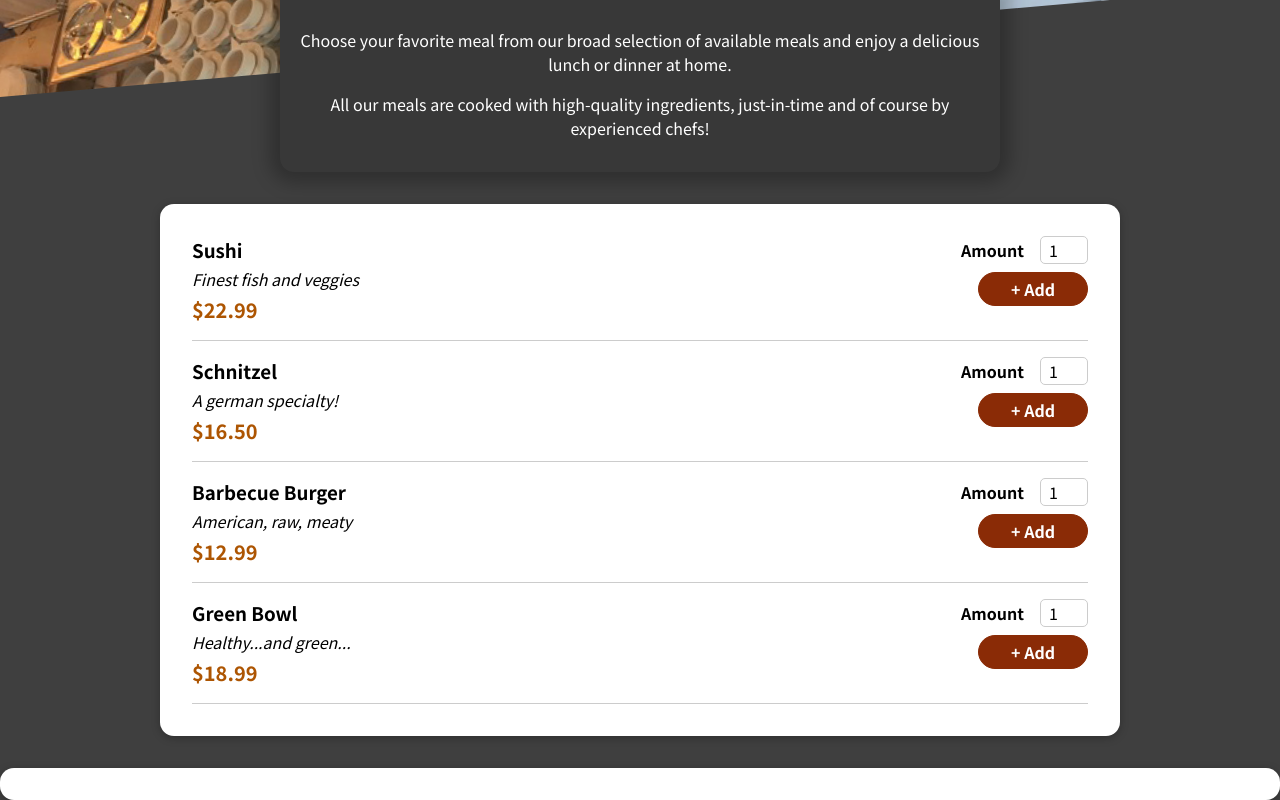
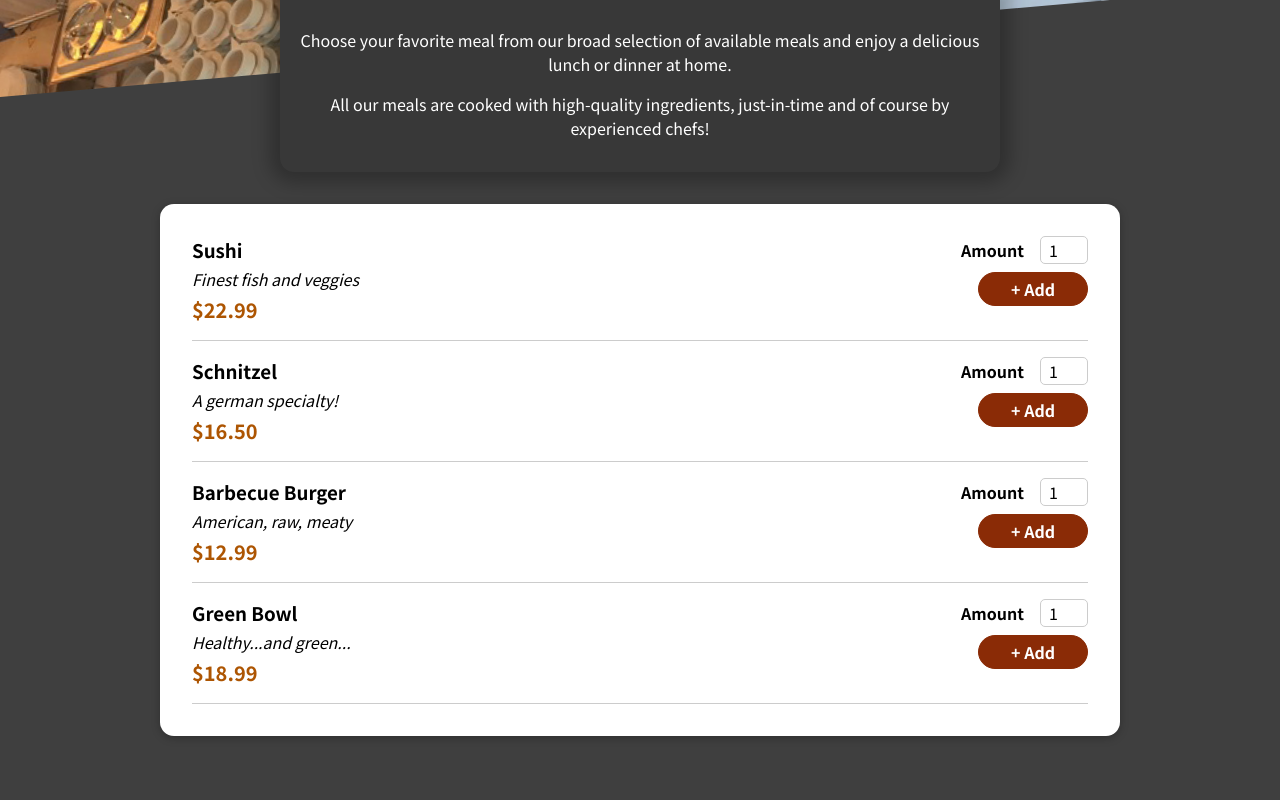
Before and after one commit to Nojus-Murauskas/react-course-food-order-app-practice, a React (Create React App) app: page / in a window 1280 px wide. Shown: the part 301-1101 px from the top of the page. After the commit the page ends 1069 px from the top, so only its background shows below. Built offline with nearby package versions, Linux system fonts and the light colour scheme; the HTML template or start-up script is replaced by a standard one.

Commit message:
cleaned app.js

```diff
--- a/src/App.js
+++ b/src/App.js
@@ -1,4 +1,3 @@
-import Card from "./components/UI/Card";
 import MainNavigation from "./components/Layout/MainNavigation";
 import Meals from "./components/Meals/Meals";
 import Cart from "./components/Cart/Cart";
@@ -20,7 +19,6 @@ function App() {
 			<MainNavigation onShowCart={showCartHandler} />
 			<main>
 				<Meals />
-				<Card />
 			</main>
 		</CartProvider>
 	);
```
